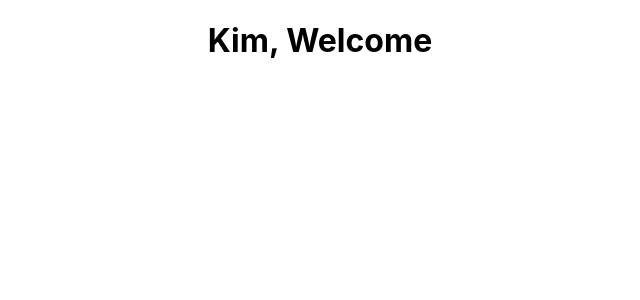
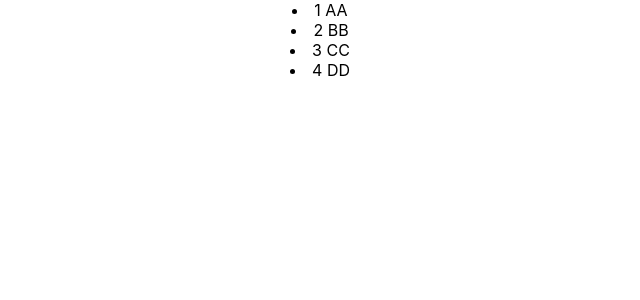
Before and after one commit to sdfzlar/react-study, a React (Create React App) app: page / in a window 1280 px wide. Shown: the top 300 px of the page, without its empty margins (320-960 px from the left). Built offline with nearby package versions, Linux system fonts and the light colour scheme.

Commit message:
List 사용 기초

```diff
--- a/src/App.js
+++ b/src/App.js
@@ -6,12 +6,14 @@ import FunctionalComponent from './components/2-5.State/FunctionalComponent';
 import ClassComponentV2 from './components/2-6.LifeCycle/ClassComponent';
 import Event from './components/2-7.Event/Event'
 import Condition from './components/2-8.ConditionalRendering/Condition';
+import List from './components/2-9.List/List';
 
 function App() {
   return (
     <div className="App">
-      <Condition />
-      {/* <Event />
+      <List />
+      {/* <Condition />
+      <Event />
       <ClassComponentV2 />
       <FunctionalComponent />
       <ClassComponent />
--- /dev/null
+++ b/src/components/2-9.List/List.jsx
@@ -0,0 +1,22 @@
+import React from "react";
+
+export default function List() {
+  const todos = [
+    { id: 1, text: "AA" },
+    { id: 2, text: "BB" },
+    { id: 3, text: "CC" },
+    { id: 4, text: "DD" },
+  ];
+
+  const Item = (props) => {
+    // 만약 key를 출력하려면 id를 사용
+    return <li>{props.id} {props.text}</li>;
+  };
+
+  // key를 입력해야 경고문구가 사라짐 (key가 없으면 index를 default key로 쓰기 때문)
+  // 참고로 key는 props에 포함되지 않음 (고유하게 식별하기 위한 용도로만 사용)
+  // key는 형제 사이에서만 고유하면 됨
+  const todoList = todos.map((todo) => <Item key={todo.id} {...todo} />);
+
+  return <>{todoList}</>;
+}
```
